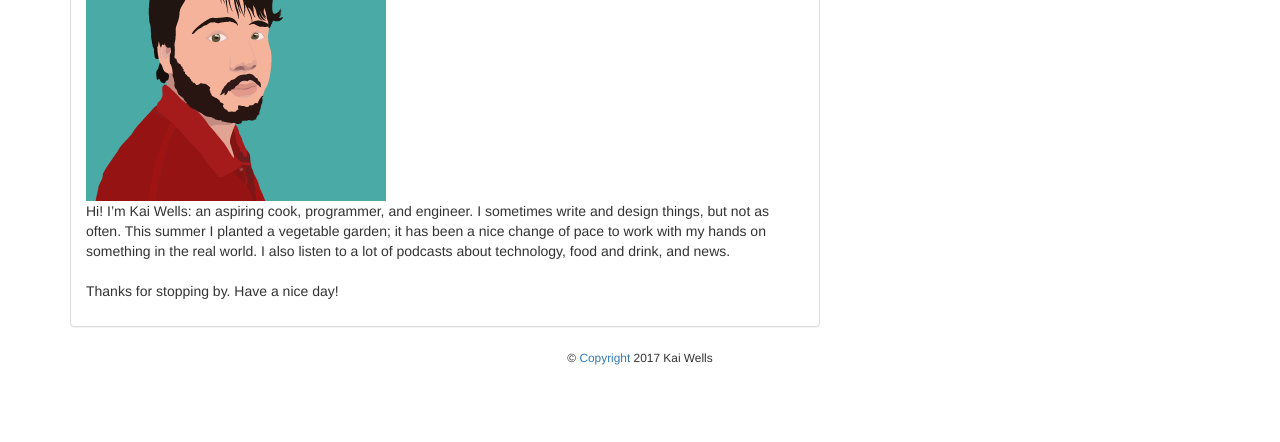
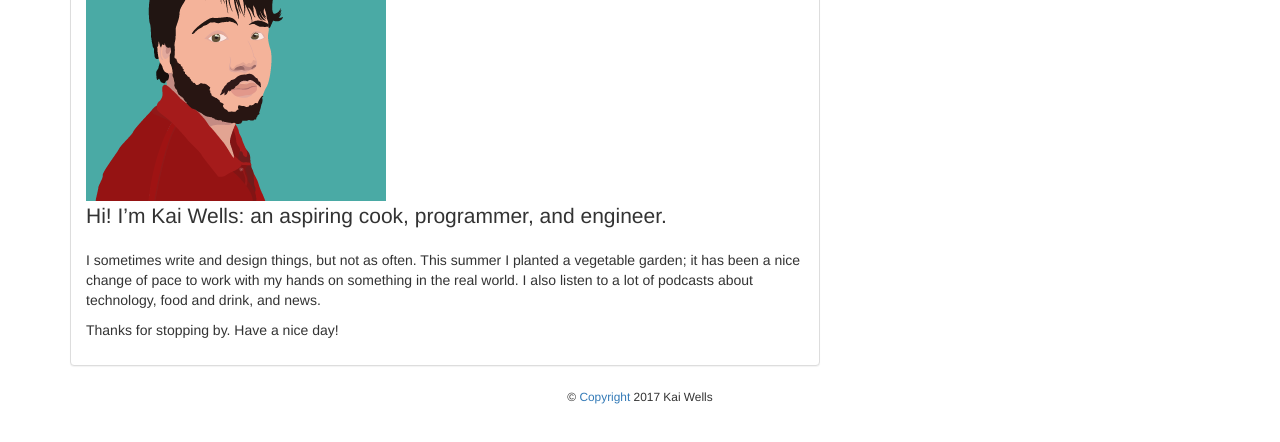
Before and after one commit to quells/ucsd0725-Bootstrap-Portfolio, a plain HTML site: page index.html in a window 1280 px wide. Shown: the part 250-692 px from the top of the page. Drawn offline with nearby package versions, Linux system fonts and the light colour scheme.

Commit message:
Split up bio

```diff
--- a/index.html
+++ b/index.html
@@ -27,12 +27,10 @@
 					<div class="panel panel-default">
 						<div class="panel-body">
 							<h2>About Me</h2>
-							<img src="assets/images/quells.png" alt="Vector Self Portrait" />
-							<p>
-								Hi! I&rsquo;m Kai Wells: an aspiring cook, programmer, and engineer. I sometimes write and design things, but not as often. This summer I planted a vegetable garden; it has been a nice change of pace to work with my hands on something in the real world. I also listen to a lot of podcasts about technology, food and drink, and news.
-								<br><br>
-								Thanks for stopping by. Have a nice day!
-							</p>
+							<img src="assets/images/quells.png" id="portrait" alt="Vector Self Portrait" />
+							<p class="lead">Hi! I&rsquo;m Kai Wells: an aspiring cook, programmer, and engineer.</p>
+							<p>I sometimes write and design things, but not as often. This summer I planted a vegetable garden; it has been a nice change of pace to work with my hands on something in the real world. I also listen to a lot of podcasts about technology, food and drink, and news.</p>
+							<p>Thanks for stopping by. Have a nice day!</p>
 						</div>
 					</div>
 				</section>
```
